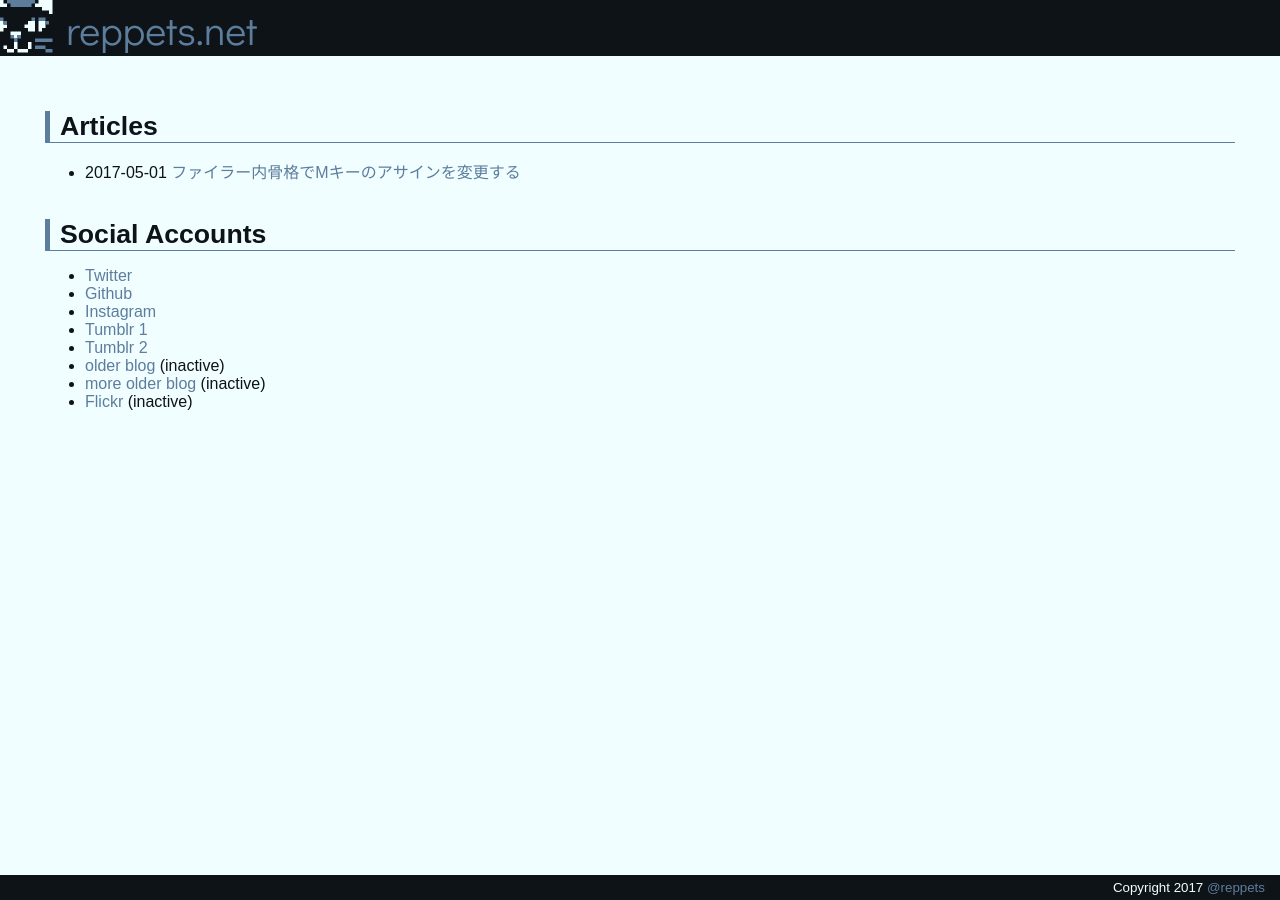
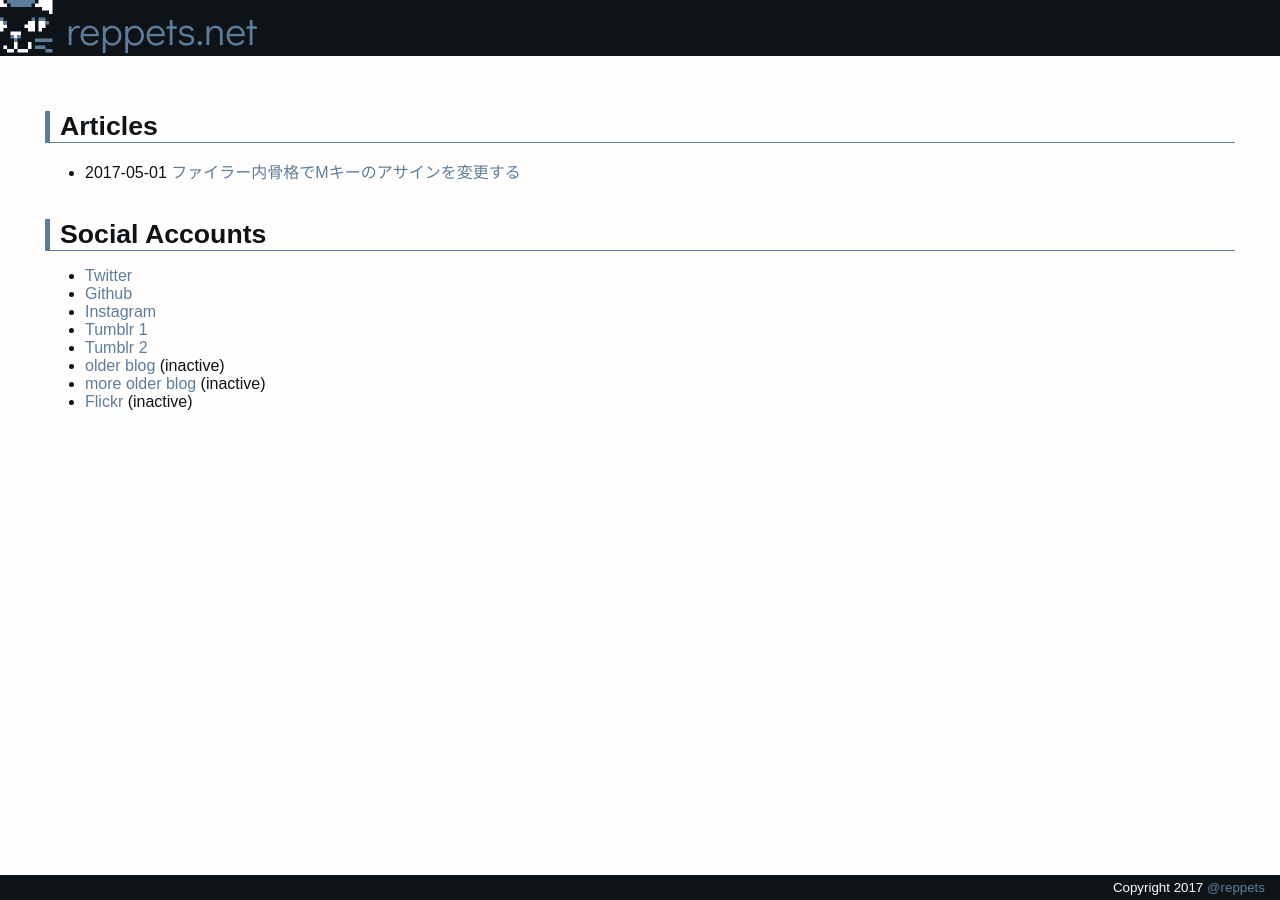
Before and after one commit to reppets/reppets.github.io, a Jekyll site: the page built from index.md, in a window 1280 px wide. Built offline with Jekyll 4.4.1, drawn with Linux system fonts in a browser that asks for light colours; our own code applies the rules of GitHub Pages for plain Markdown files.

Commit message:
fix colors

```diff
--- a/_config.yml
+++ b/_config.yml
@@ -1,3 +1,3 @@
 repository: reppets/reppets.github.io
 permalink: /blog/:year-:month-:day-:title.html
-highlighter: pygments
+highlighter: rouge
--- a/_includes/head.html
+++ b/_includes/head.html
@@ -16,5 +16,4 @@
 
   ga('create', 'UA-97398139-1', 'auto');
   ga('send', 'pageview');
-  // {{ page.url }}
 </script>
--- a/assets/style.scss
+++ b/assets/style.scss
@@ -3,11 +3,11 @@
 
 @import url('https://fonts.googleapis.com/css?family=Inconsolata');
 @import url('https://fonts.googleapis.com/css?family=Didact+Gothic');
-$base-bg: #f0feff;
+$base-bg: #fffefd;
 $contrast-bg: #0e1318;
 $base-color: #3e5368;
 $lighter-color: #5d7d9d;
-$bright-color: #e8f0f3;
+$bright-color: #f7f7fc;
 
 html {
 	height: 100%;
```
